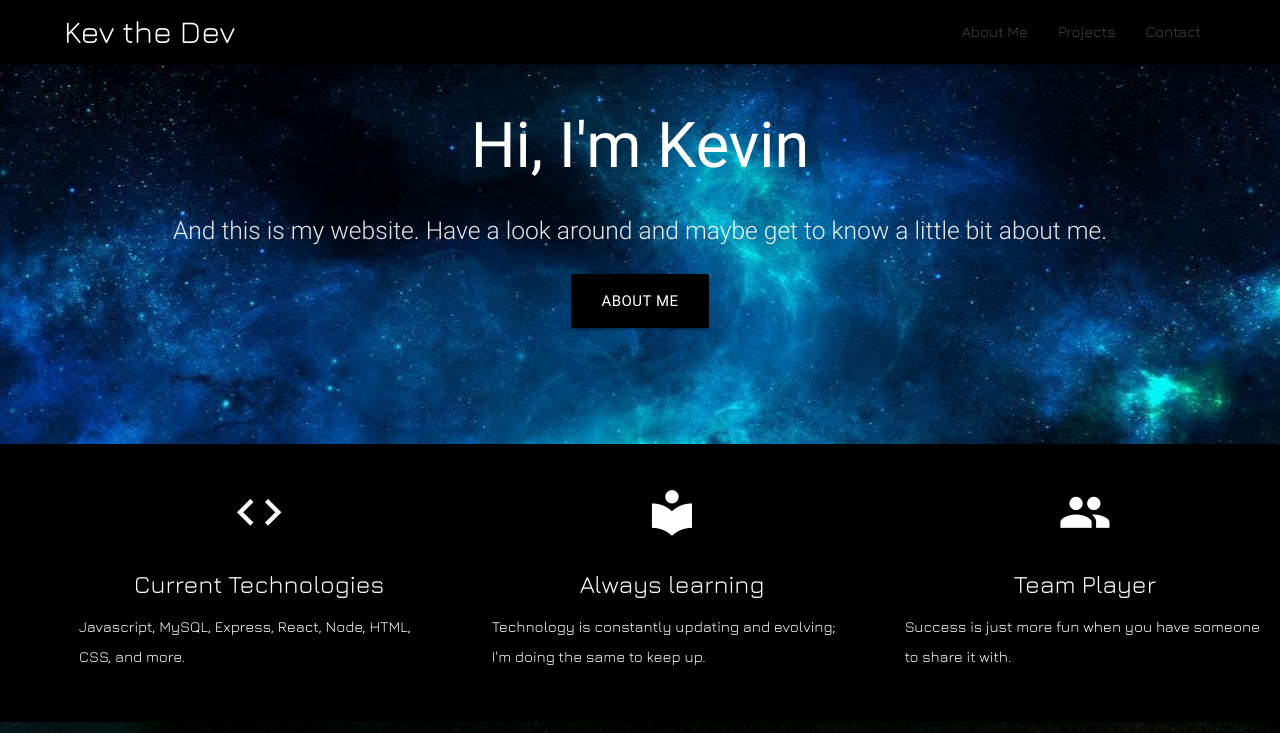
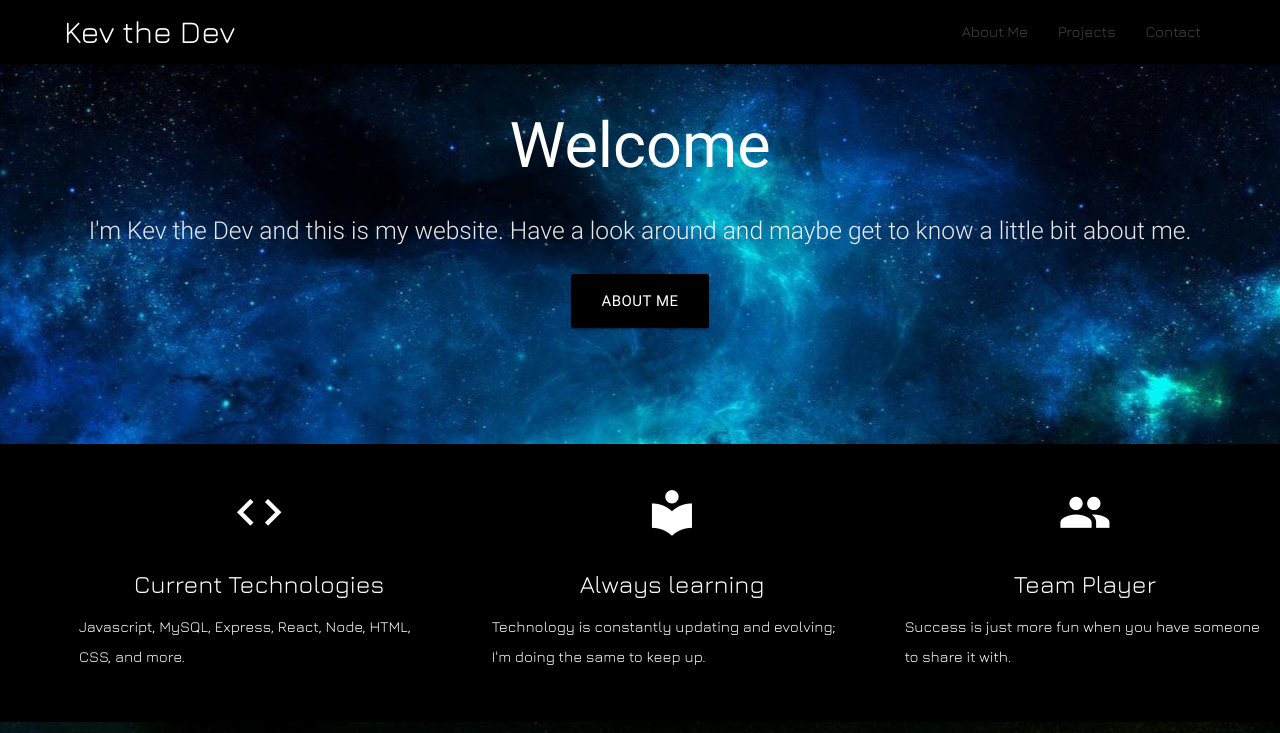
Before and after one commit to CountofMonteCorso/portfolio, a website: page public/index.html in a window 1280 px wide. Shown: the top 733 px of the page. Drawn offline with nearby package versions, Linux system fonts and the light colour scheme.

Commit message:
homepage update

```diff
--- a/public/index.html
+++ b/public/index.html
@@ -34,9 +34,9 @@
     <div class="section no-pad-bot">
       <div class="container">
         <br><br>
-        <h1 class="header center white-text">Hi, I'm Kevin</h1>
+        <h1 class="header center white-text">Welcome</h1>
         <div class="row center">
-          <h5 class="header col s12 light">And this is my website.  Have a look around and maybe get to know a little bit about me.</h5>
+          <h5 class="header col s12 light">I'm Kev the Dev and this is my website.  Have a look around and maybe get to know a little bit about me.</h5>
         </div>
         <div class="row center">
           <a href="about.html" id="download-button" class="btn-large waves-effect waves-light black">About Me</a>
```
Also changed, not shown: public/home.html (+2 -2 lines).
